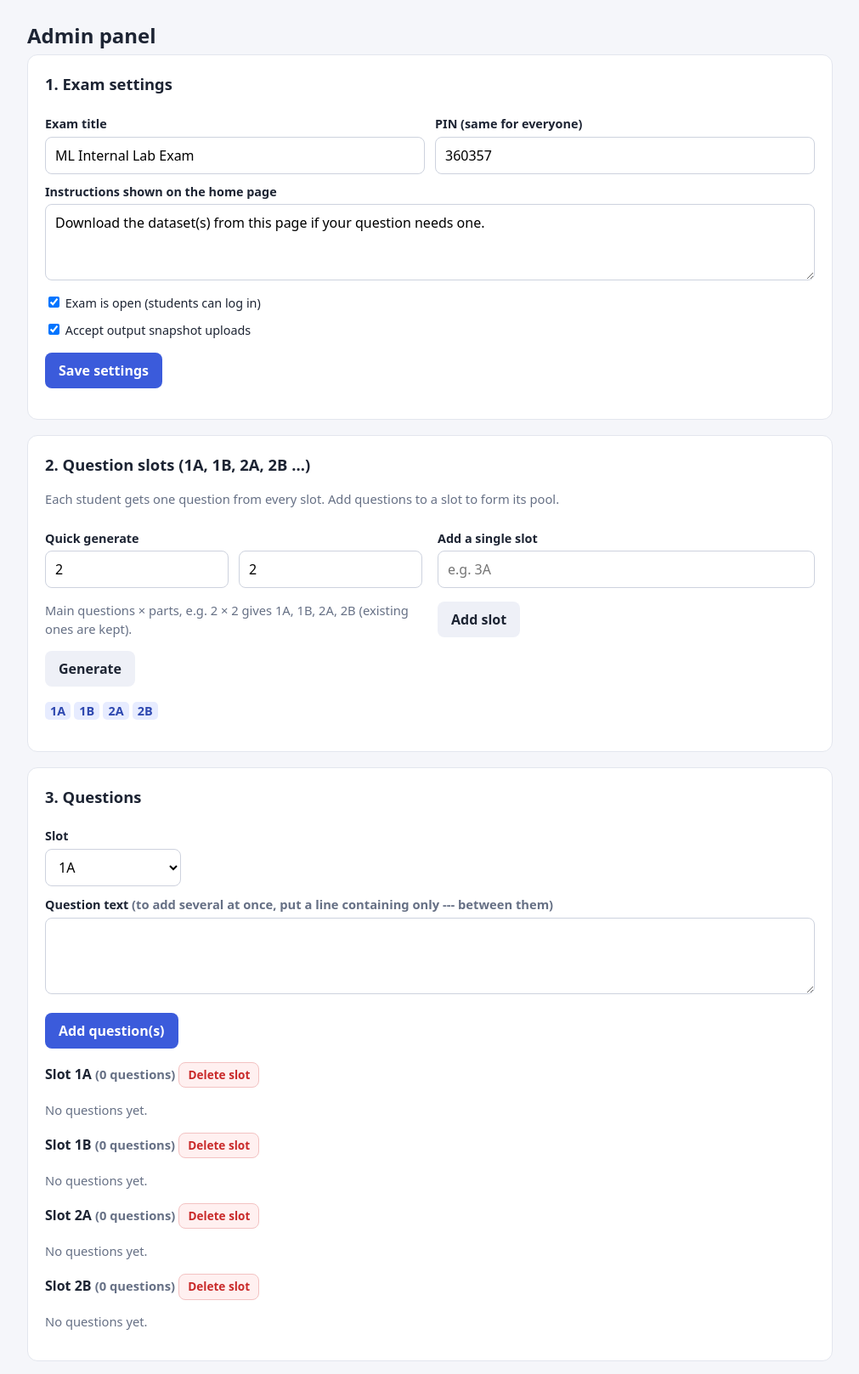
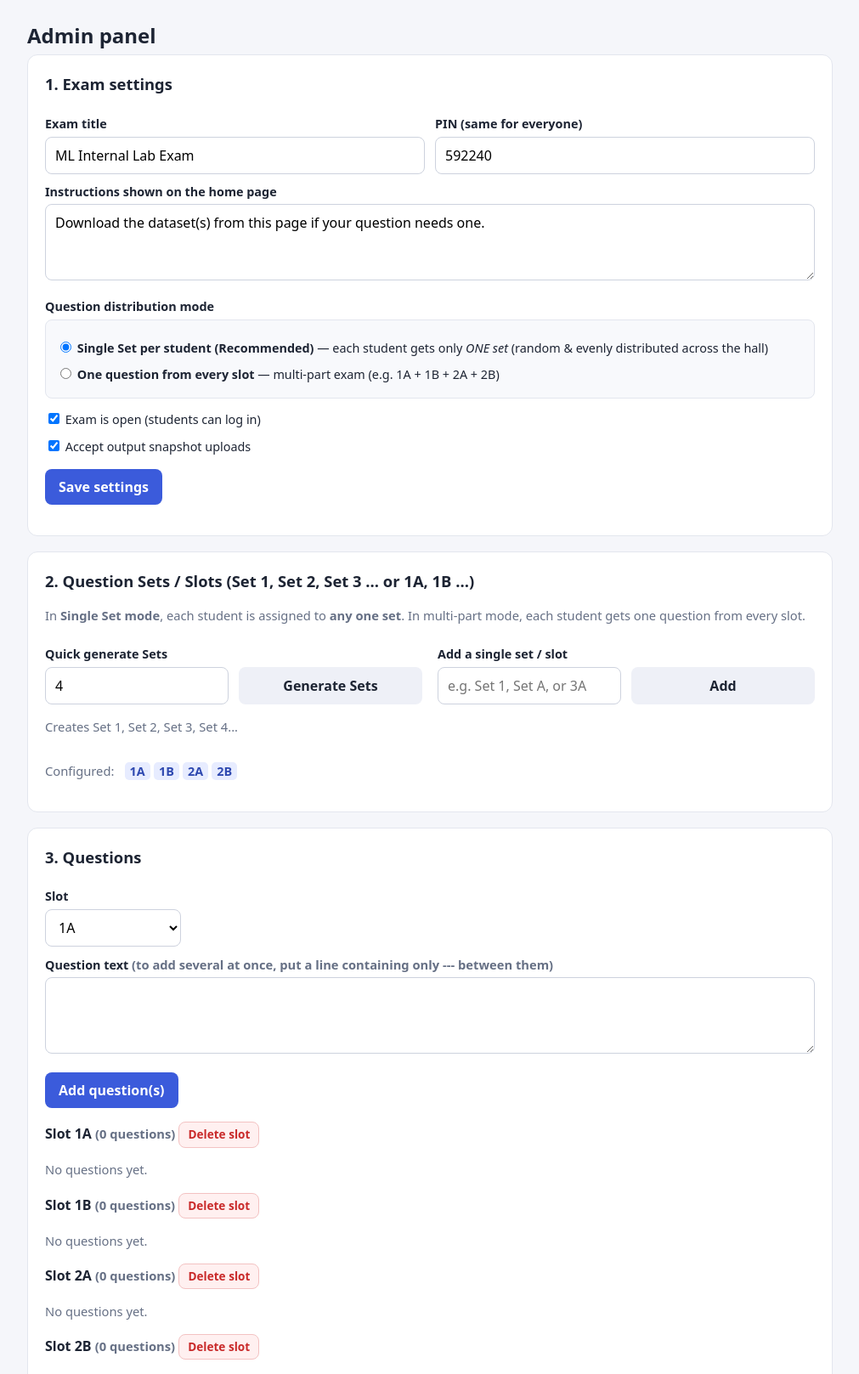
Before and after one commit to srinath0387/qpgen, a Flask app: page /admin in a window 1280 px wide. Shown: the part 56-1673 px from the top of the page at 85% size, without its empty margins (134-1145 px from the left). Run offline with Flask 3, Linux system fonts and the light colour scheme; the visitor is signed in with stand-in values (Sample User, id 1); data comes from the database, SQL or seed files in the repository; data that the repository does not hold is empty.

Commit message:
Support single set distribution: students get only 1 set

```diff
--- a/app.py
+++ b/app.py
@@ -220,9 +220,66 @@ def question_labels(db):
 
 def ensure_assignments(db, reg):
     """Return [(slot, question_row_or_None)] for this student, creating and
-    locking any missing assignment (fixed question first, else random)."""
+    locking any missing assignment (fixed question first, else random).
+    Respects assignment_mode: 'one_set' (default) gives 1 set only, 'all_slots' gives all."""
+    mode = get_setting("assignment_mode", "one_set")
+    slots = get_slots(db)
+    if not slots:
+        return []
+
+    if mode == "one_set":
+        slot_map = {s["id"]: s for s in slots}
+
+        # Check existing assignments for this student
+        existing = db.execute(
+            "SELECT a.slot_id, q.* FROM assignments a "
+            "JOIN questions q ON q.id=a.question_id "
+            "WHERE a.reg_no=? ORDER BY a.slot_id", (reg,)
+        ).fetchall()
+
+        if existing:
+            # If already assigned, return only their assigned set
+            first = existing[0]
+            if first["slot_id"] in slot_map:
+                return [(slot_map[first["slot_id"]], dict(first))]
+            return []
+
+        # Check fixed questions for this student
+        fx = db.execute("SELECT slot_id, question_id FROM fixed WHERE reg_no=?", (reg,)).fetchone()
+        if fx and fx["slot_id"] in slot_map:
+            sid = fx["slot_id"]
+            qid = fx["question_id"]
+        else:
+            # Balanced distribution: pick slot with fewest assignments
+            counts = {s["id"]: 0 for s in slots}
+            for r in db.execute("SELECT slot_id, COUNT(*) as c FROM assignments GROUP BY slot_id").fetchall():
+                if r["slot_id"] in counts:
+                    counts[r["slot_id"]] = r["c"]
+
+            # Prioritize slots that actually have questions added
+            with_q = [s for s in slots if db.execute("SELECT 1 FROM questions WHERE slot_id=?", (s["id"],)).fetchone()]
+            candidates = with_q if with_q else slots
+
+            min_c = min(counts[s["id"]] for s in candidates)
+            best_slots = [s for s in candidates if counts[s["id"]] == min_c]
+            chosen_slot = rng.choice(best_slots)
+            sid = chosen_slot["id"]
+
+            pool = [r["id"] for r in db.execute("SELECT id FROM questions WHERE slot_id=?", (sid,))]
+            qid = rng.choice(pool) if pool else None
+
+        if qid is not None:
+            db.execute("INSERT OR IGNORE INTO assignments(reg_no,slot_id,question_id) VALUES(?,?,?)",
+                       (reg, sid, qid))
+            db.commit()
+
+        chosen_s = slot_map.get(sid)
+        q = db.execute("SELECT * FROM questions WHERE id=?", (qid,)).fetchone() if qid else None
+        return [(chosen_s, q)] if chosen_s else []
+
+    # 'all_slots' mode: student gets one question from every slot
     out = []
-    for s in get_slots(db):
+    for s in slots:
         q = db.execute(
             "SELECT q.* FROM assignments a JOIN questions q ON q.id=a.question_id "
             "WHERE a.reg_no=? AND a.slot_id=?", (reg, s["id"])).fetchone()
@@ -467,7 +524,8 @@ def admin():
         slot_label=slot_label, assign=assign, fixed_set=fixed_set,
         roster_count=roster_count, roster_preview=roster_preview, datasets=datasets,
         s_title=get_setting("title"), s_pin=get_setting("pin"),
-        s_open=get_setting("open") == "1", s_instr=get_setting("instructions"))
+        s_open=get_setting("open") == "1", s_instr=get_setting("instructions"),
+        s_mode=get_setting("assignment_mode", "one_set"))
 
 
 def back():
@@ -486,6 +544,9 @@ def admin_settings():
     set_setting("instructions", request.form.get("instructions", "").strip())
     set_setting("open", "1" if request.form.get("open") else "0")
     set_setting("submit_open", "1" if request.form.get("submit_open") else "0")
+    mode = request.form.get("assignment_mode", "one_set")
+    if mode in ("one_set", "all_slots"):
+        set_setting("assignment_mode", mode)
     flash("Settings saved.", "ok")
     return back()
 
@@ -493,9 +554,10 @@ def admin_settings():
 @app.route("/admin/slots/add", methods=["POST"])
 @admin_required
 def slot_add():
-    label = "".join(request.form.get("label", "").split()).upper()
+    raw = request.form.get("label", "").strip()
+    label = " ".join(raw.split())
     if not label:
-        flash("Enter a slot label like 3A.", "error")
+        flash("Enter a slot/set label like 'Set 1' or '3A'.", "error")
         return back()
     db = get_db()
     pos = db.execute("SELECT COALESCE(MAX(position),-1)+1 FROM slots").fetchone()[0]
@@ -511,13 +573,33 @@ def slot_add():
 @app.route("/admin/slots/generate", methods=["POST"])
 @admin_required
 def slot_generate():
+    gen_type = request.form.get("gen_type", "parts")
+    db = get_db()
+    if gen_type == "sets":
+        try:
+            n_sets = max(1, min(int(request.form.get("n_sets", 4)), 20))
+        except ValueError:
+            flash("Enter a valid number for sets.", "error")
+            return back()
+        added = 0
+        for i in range(1, n_sets + 1):
+            label = f"Set {i}"
+            pos = db.execute("SELECT COALESCE(MAX(position),-1)+1 FROM slots").fetchone()[0]
+            try:
+                db.execute("INSERT INTO slots(label, position) VALUES(?,?)", (label, pos))
+                added += 1
+            except sqlite3.IntegrityError:
+                pass
+        db.commit()
+        flash(f"Added {added} new set(s).", "ok")
+        return back()
+
     try:
         n = max(1, min(int(request.form.get("n_questions", 2)), 20))
         p = max(1, min(int(request.form.get("n_parts", 2)), 8))
     except ValueError:
         flash("Enter whole numbers.", "error")
         return back()
-    db = get_db()
     added = 0
     for i in range(1, n + 1):
         for j in range(p):
--- a/templates/admin.html
+++ b/templates/admin.html
@@ -18,6 +18,19 @@
     </div>
     <label>Instructions shown on the home page</label>
     <textarea name="instructions">{{ s_instr }}</textarea>
+
+    <label style="margin-top:14px;font-weight:600">Question distribution mode</label>
+    <div style="background:#f8f9fc;padding:12px;border:1px solid var(--line);border-radius:8px;margin-bottom:14px">
+      <label style="font-weight:normal;display:block;margin-bottom:8px;cursor:pointer">
+        <input type="radio" name="assignment_mode" value="one_set" {{ 'checked' if s_mode == 'one_set' }}>
+        <strong>Single Set per student (Recommended)</strong> — each student gets only <em>ONE set</em> (random & evenly distributed across the hall)
+      </label>
+      <label style="font-weight:normal;display:block;cursor:pointer">
+        <input type="radio" name="assignment_mode" value="all_slots" {{ 'checked' if s_mode == 'all_slots' }}>
+        <strong>One question from every slot</strong> — multi-part exam (e.g. 1A + 1B + 2A + 2B)
+      </label>
+    </div>
+
     <label style="font-weight:500"><input type="checkbox" name="open" {{ 'checked' if s_open }}> Exam is open (students can log in)</label>
     <label style="font-weight:500"><input type="checkbox" name="submit_open" {{ 'checked' if submit_open }}> Accept output snapshot uploads</label>
     <p><button type="submit">Save settings</button></p>
@@ -26,30 +39,33 @@
 
 <!-- ============ Slots ============ -->
 <div class="card">
-  <h2>2. Question slots (1A, 1B, 2A, 2B ...)</h2>
-  <p class="muted">Each student gets one question from every slot. Add questions to a slot to form its pool.</p>
+  <h2>2. Question Sets / Slots (Set 1, Set 2, Set 3 ... or 1A, 1B ...)</h2>
+  <p class="muted">In <strong>Single Set mode</strong>, each student is assigned to <strong>any one set</strong>. In multi-part mode, each student gets one question from every slot.</p>
   <div class="grid2">
     <form method="post" action="{{ url_for('slot_generate') }}">
       {{ csrf_field() }}
-      <label>Quick generate</label>
+      <input type="hidden" name="gen_type" value="sets">
+      <label>Quick generate Sets</label>
       <div class="row">
-        <input type="number" name="n_questions" value="2" min="1" max="20" title="Main questions">
-        <input type="number" name="n_parts" value="2" min="1" max="8" title="Parts per question">
+        <input type="number" name="n_sets" value="4" min="1" max="20" title="Number of sets">
+        <button type="submit" class="ghost">Generate Sets</button>
       </div>
-      <p class="muted">Main questions × parts, e.g. 2 × 2 gives 1A, 1B, 2A, 2B (existing ones are kept).</p>
-      <button type="submit" class="ghost">Generate</button>
+      <p class="muted">Creates Set 1, Set 2, Set 3, Set 4...</p>
     </form>
     <form method="post" action="{{ url_for('slot_add') }}">
       {{ csrf_field() }}
-      <label>Add a single slot</label>
-      <input type="text" name="label" placeholder="e.g. 3A">
-      <p><button type="submit" class="ghost">Add slot</button></p>
+      <label>Add a single set / slot</label>
+      <div class="row">
+        <input type="text" name="label" placeholder="e.g. Set 1, Set A, or 3A">
+        <button type="submit" class="ghost">Add</button>
+      </div>
     </form>
   </div>
-  <p>
+  <p style="margin-top:14px">
+    <span class="muted" style="margin-right:8px">Configured:</span>
     {% for s in slots %}
       <span class="badge" style="font-size:.9rem;background:#e7ecff;color:#2f49b0">{{ s.label }}</span>
-    {% else %}<span class="muted">No slots yet.</span>{% endfor %}
+    {% else %}<span class="muted">No sets/slots yet.</span>{% endfor %}
   </p>
 </div>
 
--- a/templates/paper.html
+++ b/templates/paper.html
@@ -11,7 +11,7 @@
 
   {% for slot, q in items %}
     <div class="q">
-      <span class="tag">Q{{ slot.label }}</span>
+      <span class="tag">{% if slot.label.lower().startswith(('set', 'q')) %}{{ slot.label }}{% else %}Q{{ slot.label }}{% endif %}</span>
       {% if q %}<div class="qtext">{{ q.text }}</div>
       {% else %}<div class="muted">No question is available for this part yet. Tell your invigilator.</div>{% endif %}
     </div>
@@ -29,7 +29,7 @@
   {% endif %}
   {% for slot, q in items %}
     <div class="q">
-      <span class="tag">Q{{ slot.label }}</span>
+      <span class="tag">{% if slot.label.lower().startswith(('set', 'q')) %}{{ slot.label }}{% else %}Q{{ slot.label }}{% endif %}</span>
       {% for s in subs.get(slot.id, []) %}
         <div style="display:flex;gap:12px;align-items:center;margin:8px 0">
           {% if is_image(s.orig_name) %}
```
Also changed, not shown: 1 other file.
